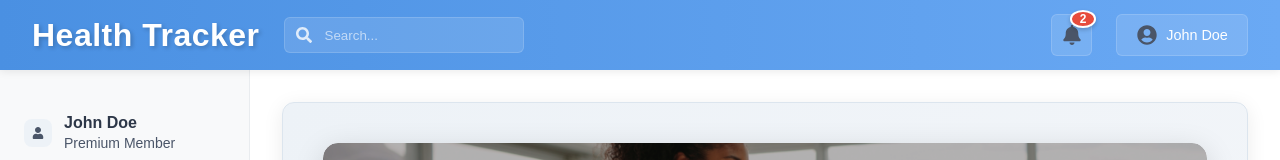
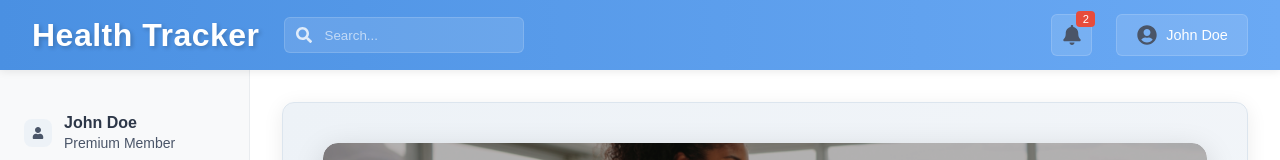
Before and after one commit to EthanCoomber/health_tracker, a React (Create React App) app: page /workouts in a window 1280 px wide. Shown: the top 160 px of the page. Built offline with nearby package versions, Linux system fonts and the light colour scheme.

Commit message:
things look good

```diff
--- a/src/components/layout/Navbar.css
+++ b/src/components/layout/Navbar.css
@@ -118,7 +118,7 @@
   border-radius: 6px;
   cursor: pointer;
   transition: all 0.2s ease;
-  display: flex; /* Added to properly position the badge */
+  display: flex;
   align-items: center;
   justify-content: center;
 }
@@ -130,22 +130,19 @@
 
 .notification-badge {
   position: absolute;
-  top: -5px;
-  right: -5px;
+  top: -4px;
+  right: -4px;
   background: var(--color-error, #dc3545);
   color: white;
-  border-radius: 50%;
-  padding: 0.2rem 0.5rem;
-  font-size: 0.75rem;
-  font-weight: 600;
-  min-width: 18px; /* Added to ensure consistent width */
-  height: 18px; /* Added to make badge circular */
-  display: flex; /* Added for centering number */
+  border-radius: 4px;
+  padding: 0.15rem 0.4rem;
+  font-size: 0.7rem;
+  font-weight: 500;
+  min-width: 16px;
+  height: 16px;
+  display: flex;
   align-items: center;
   justify-content: center;
-  z-index: 1; /* Added to ensure badge stays on top */
-  box-shadow: 0 2px 4px rgba(0, 0, 0, 0.2); /* Added shadow for better visibility */
-  border: 2px solid white; /* Added white border for contrast */
 }
 
 /* Added styles for notifications panel */
--- a/src/features/workouts/components/WorkoutList.css
+++ b/src/features/workouts/components/WorkoutList.css
@@ -263,7 +263,7 @@
 
 .edit-cancel {
     background-color: var(--color-error-light);
-    color: var(--color-error);
+    color: white;
 }
 
 .edit-cancel:hover {
--- a/src/features/workouts/workoutsSlice.js
+++ b/src/features/workouts/workoutsSlice.js
@@ -1,9 +1,50 @@
 import { createSlice } from '@reduxjs/toolkit';
 
 const initialState = {
-  workouts: [], // Array to store all workouts
-  currentWorkout: null, // Currently selected/edited workout
-  workoutTypes: ['Cardio', 'Strength', 'Flexibility', 'HIIT'] // Default workout types
+  workouts: [
+    {
+      id: 1,
+      name: "Morning Run",
+      duration: 30,
+      intensity: "moderate",
+      activityType: "cardio",
+      timestamp: "2024-01-15T08:00:00.000Z"
+    },
+    {
+      id: 2,
+      name: "Weight Training",
+      duration: 45,
+      intensity: "vigorous",
+      activityType: "weights",
+      timestamp: "2024-01-15T16:30:00.000Z"
+    },
+    {
+      id: 3,
+      name: "Yoga Flow",
+      duration: 60,
+      intensity: "light",
+      activityType: "yoga",
+      timestamp: "2024-01-16T07:00:00.000Z"
+    },
+    {
+      id: 4,
+      name: "HIIT Workout",
+      duration: 25,
+      intensity: "maximum",
+      activityType: "hiit",
+      timestamp: "2024-01-16T18:00:00.000Z"
+    },
+    {
+      id: 5,
+      name: "Lap Swimming",
+      duration: 40,
+      intensity: "vigorous",
+      activityType: "swimming",
+      timestamp: "2024-01-17T12:00:00.000Z"
+    }
+  ],
+  currentWorkout: null,
+  workoutTypes: ['Cardio', 'Strength', 'Flexibility', 'HIIT']
 };
 
 const workoutsSlice = createSlice({
```
